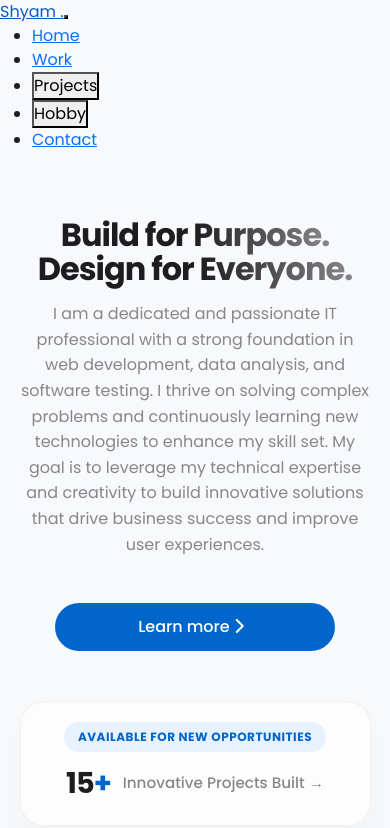
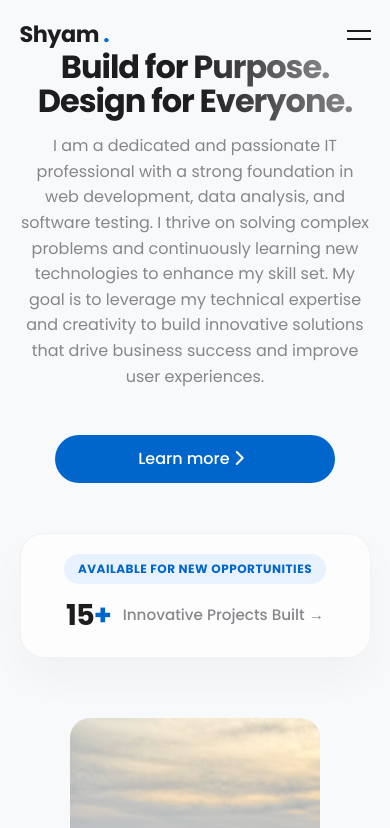
Before and after one commit to shyam-works/shyam, a React (Create React App) app: page / in a window 390 px wide. Shown: the top 828 px of the page. Built offline with nearby package versions, Linux system fonts and the light colour scheme; a web font is replaced by a local one.

Commit message:
Update Navbar styles with new design and effects
Refactor navbar styles for improved layout and responsiveness.

```diff
--- a/src/Navbar.css
+++ b/src/Navbar.css
@@ -1,86 +1,135 @@
-.navbar {
-    background-color: #e94f37; /* Dark background for a professional look */
-    padding: 15px 0;
-    font-family: "Kanit", serif;
-    font-weight: 500;
-    font-style: normal;
+:root {
+  --nav-bg: rgba(255, 255, 255, 0.7);
+  --nav-blur: 20px;
+  --nav-text: #1d1d1f;
+  --nav-accent: #0071e3; /* Trust Blue */
+  --nav-height: 70px;
 }
 
-  .navbar-light .navbar-brand {
-    color: #fff;
-    font-size: 1.35rem; /* Larger font size for brand */
-    text-transform: uppercase; /* Makes the brand text more bold */
-    font-weight: 700;
+.custom-navbar {
+  position: fixed;
+  top: 0;
+  left: 0;
+  width: 100%;
+  height: var(--nav-height);
+  z-index: 1000;
+  transition: all 0.4s cubic-bezier(0.4, 0, 0.2, 1);
+  display: flex;
+  align-items: center;
 }
 
-  .navbar-light .navbar-nav .nav-link {
-    color: #fff;
-    font-size: 1rem;
-    padding: 10px 15px;
-    text-transform: uppercase;
-    transition: color 0.3s ease;
+/* Frosted Glass Effect on Scroll */
+.navbar-scrolled {
+  background-color: var(--nav-bg);
+  backdrop-filter: blur(var(--nav-blur));
+  -webkit-backdrop-filter: blur(var(--nav-blur));
+  box-shadow: 0 4px 30px rgba(0, 0, 0, 0.03);
+  height: 60px; /* Shrinks slightly for a premium feel */
 }
 
-  .navbar-light .navbar-nav .nav-link:hover {
-    color: #393e41; /* Add hover color effect */
-    border-bottom: 2px solid #393e41; /* Adds an underline on hover */
+.nav-container {
+  width: 90%;
+  max-width: 1200px;
+  margin: 0 auto;
+  display: flex;
+  justify-content: space-between;
+  align-items: center;
 }
 
-  .navbar-light .navbar-nav .nav-item.active .nav-link {
-    color: #ff6f61; /* Active item color */
+.nav-logo {
+  font-size: 1.4rem;
+  font-weight: 700;
+  color: var(--nav-text);
+  text-decoration: none;
+  letter-spacing: -0.5px;
 }
 
-  .navbar-toggler {
-    border-color: #fff;
+.logo-dot { color: var(--nav-accent); }
+
+.nav-list {
+  display: flex;
+  align-items: center;
+  list-style: none;
+  gap: 30px;
 }
 
-  .navbar-toggler-icon {
-    background-color: #fff;
+.nav-item {
+  color: var(--nav-text);
+  text-decoration: none;
+  font-size: 0.95rem;
+  font-weight: 500;
+  transition: opacity 0.3s;
+  background: none;
+  border: none;
+  cursor: pointer;
+  padding: 0;
 }
 
-  @media (max-width: 991px) {
-    .navbar-collapse {
-      text-align: center; /* Center navbar items on mobile */
-    }
-    .navbar-nav {
-      margin-top: 10px;
-    }
+.nav-item:hover {
+  opacity: 0.6;
 }
 
-  @media (max-width: 576px) {
-    .navbar-brand {
-      font-size: 1.5rem; /* Slightly smaller font on smaller screens */
-    }
+/* Contact Button - Apple Style */
+.nav-contact-btn {
+  background: var(--nav-text);
+  color: #fff;
+  padding: 8px 18px;
+  border-radius: 100px;
+  text-decoration: none;
+  font-size: 0.9rem;
+  font-weight: 600;
+  transition: transform 0.2s, background 0.3s;
 }
 
-  html {
-    scroll-behavior: smooth;
+.nav-contact-btn:hover {
+  background: var(--nav-accent);
+  transform: scale(1.05);
 }
 
-/* Updated button styles to match nav links */
-.navbar-nav .nav-item .btn {
-  background: none !important;
-  border: none !important;
-  padding: 10px 15px !important; /* Match nav-link padding */
-  text-align: center !important;
-  display: block !important;
-  width: 100% !important;
-  text-decoration: none !important;
-  color: #fff !important; /* Match nav-link white color */
-  font-size: 1rem !important; /* Match nav-link font size */
-  text-transform: uppercase !important; /* Match nav-link text transform */
-  transition: color 0.3s ease !important; /* Match nav-link transition */
-  font-family: "Kanit", serif !important; /* Match navbar font family */
-  font-weight: 500 !important; /* Match navbar font weight */
+.btn-reset { font-family: inherit; }
+
+/* Hamburger Menu for Mobile */
+.nav-menu-btn {
+  display: none;
+  flex-direction: column;
+  gap: 6px;
+  background: none;
+  border: none;
+  cursor: pointer;
 }
 
-.navbar-nav .nav-item .btn:hover {
-  color: #393e41 !important; /* Match nav-link hover color */
-  border-bottom: 2px solid #393e41 !important; /* Match nav-link hover underline */
-  background: none !important;
+.bar {
+  width: 24px;
+  height: 2px;
+  background: var(--nav-text);
+  transition: 0.3s;
 }
 
-.navbar-nav .nav-item .btn:focus {
-  box-shadow: none !important;
-  color: #fff !important; /* Keep white on focus */
+/* Mobile View */
+@media (max-width: 991px) {
+  .nav-menu-btn { display: flex; }
+
+  .nav-links-wrapper {
+    position: fixed;
+    top: -100vh;
+    left: 0;
+    width: 100%;
+    height: 100vh;
+    background: #fff;
+    transition: 0.5s cubic-bezier(0.4, 0, 0.2, 1);
+    display: flex;
+    justify-content: center;
+    align-items: center;
+    z-index: -1;
   }
+
+  .nav-links-wrapper.show { top: 0; }
+
+  .nav-list {
+    flex-direction: column;
+    gap: 40px;
+    text-align: center;
+  }
+
+  .nav-item { font-size: 1.8rem; font-weight: 600; }
+}
```
Lines whose indentation alone changed are shown as unchanged.
